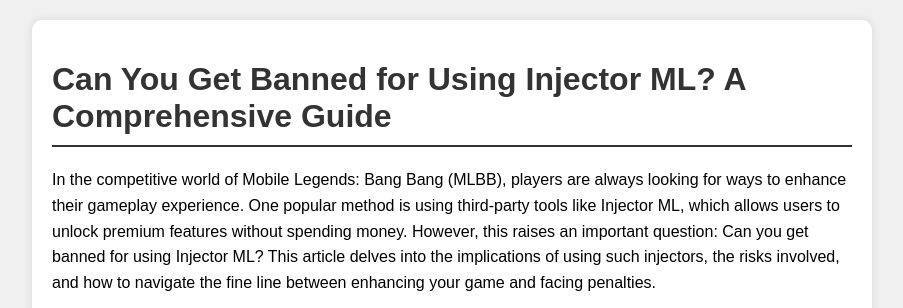
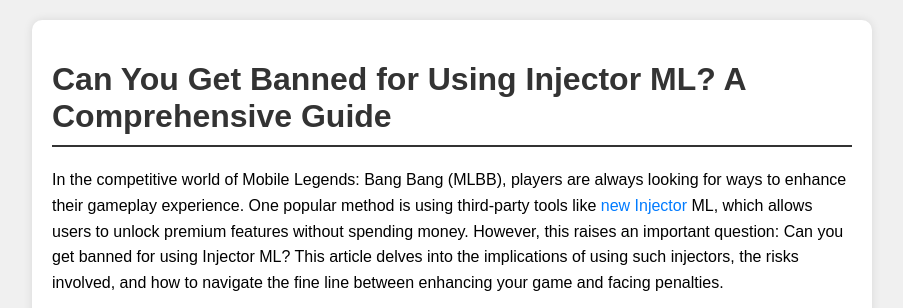
Before and after one commit to alexpaynesays/injector, a plain HTML site: page index.html in a window 1280 px wide. Shown: the top 308 px of the page, without its empty margins (188-1091 px from the left). Drawn offline with Linux system fonts and the light colour scheme; grey boxes are pictures that could not be loaded.

Commit message:
Update index.html

```diff
--- a/index.html
+++ b/index.html
@@ -64,7 +64,9 @@
 
 <h1>Can You Get Banned for Using Injector ML? A Comprehensive Guide</h1>
 
-<p>In the competitive world of Mobile Legends: Bang Bang (MLBB), players are always looking for ways to enhance their gameplay experience. One popular method is using third-party tools like Injector ML, which allows users to unlock premium features without spending money. However, this raises an important question: Can you get banned for using Injector ML? This article delves into the implications of using such injectors, the risks involved, and how to navigate the fine line between enhancing your game and facing penalties.</p>
+<p>In the competitive world of Mobile Legends: Bang Bang (MLBB), players are always looking for ways to enhance their gameplay experience.
+  One popular method is using third-party tools like <a href=
+"https://mlinjectors.com/">new Injector</a> ML, which allows users to unlock premium features without spending money. However, this raises an important question: Can you get banned for using Injector ML? This article delves into the implications of using such injectors, the risks involved, and how to navigate the fine line between enhancing your game and facing penalties.</p>
 
 <div style="text-align: center;">
 <img src="https://i.postimg.cc/RCKKNYbR/1-3.jpg" alt="injector.jpg" style="max-width: 100%; height: auto;">
```
